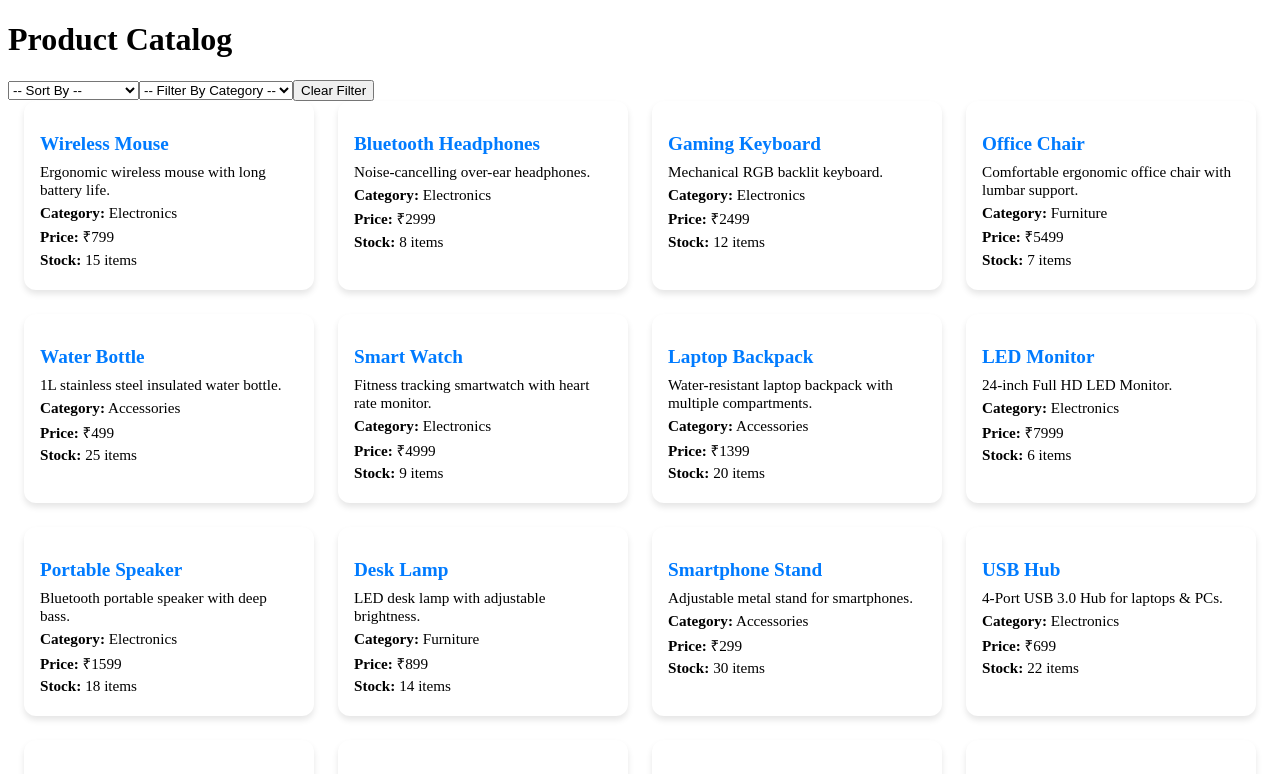
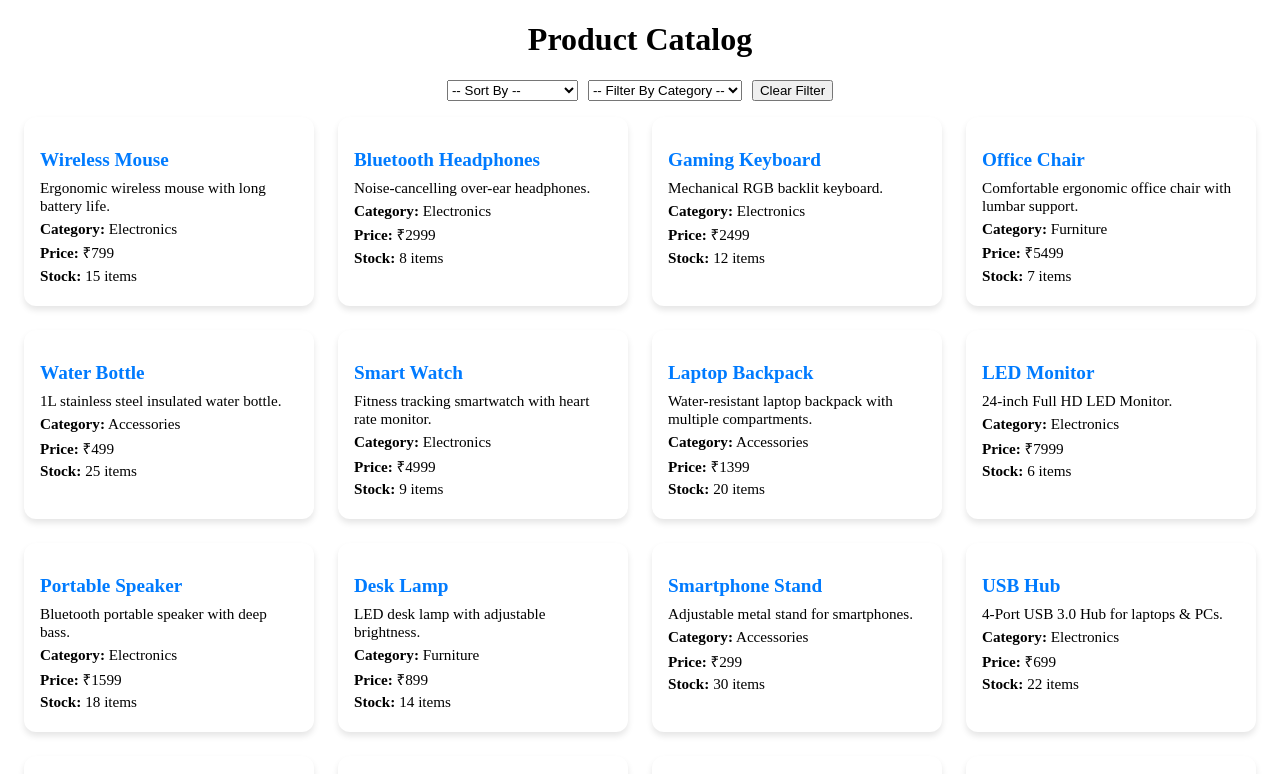
Before and after one commit to Padmakumar18/-Product-Catalog-App, an Angular app in the folder myapp/: page / in a window 1280 px wide. Shown: the top 774 px of the page. Built offline with nearby package versions, Linux system fonts and the light colour scheme.

Commit message:
Code updated

```diff
--- a/myapp/src/app/app.component.css
+++ b/myapp/src/app/app.component.css
@@ -1,6 +1,3 @@
-/* app.component.css */
-
-/* Page Title */
 .title {
   text-align: center;
   font-size: 2.5rem;
@@ -8,7 +5,6 @@
   color: #333;
 }
 
-/* Filters and Sorting Buttons */
 .buttons {
   display: flex;
   flex-wrap: wrap;
--- a/myapp/src/app/app.component.html
+++ b/myapp/src/app/app.component.html
@@ -1,6 +1,5 @@
 <h1 class="title">Product Catalog</h1>
 
-<!-- Filters and Sort Options -->
 <div class="buttons">
   <select [(ngModel)]="selectedOption">
     <option value="">-- Sort By --</option>
--- a/myapp/src/app/components/product-detail/product-detail.component.css
+++ b/myapp/src/app/components/product-detail/product-detail.component.css
@@ -1,5 +1,3 @@
-/* product-detail.component.css */
-
 :host {
     display: block;
     max-width: 600px;
@@ -38,4 +36,5 @@
 
   a:hover {
     text-decoration: underline;
+    cursor: pointer;
   }
--- a/myapp/src/app/components/product-detail/product-detail.component.html
+++ b/myapp/src/app/components/product-detail/product-detail.component.html
@@ -1,6 +1,6 @@
 <div *ngIf="product">
     <h1>{{ product.name }}</h1>
-    <img [src]="product.image" alt="{{product.name}}">
+    <!-- <img [src]="product.image" alt="{{product.name}}"> -->
     <p>{{ product.description }}</p>
     <p><strong>Price:</strong> ₹{{ product.price }}</p>
     <p><strong>Stock:</strong> {{ product.stock }}</p>
--- a/myapp/src/app/components/product-list/product-list.component.css
+++ b/myapp/src/app/components/product-list/product-list.component.css
@@ -1,5 +1,3 @@
-/* product-list.component.css */
-
 .product-container {
     display: grid;
     grid-template-columns: repeat(auto-fit, minmax(270px, 1fr));
@@ -34,3 +32,14 @@
     margin: 0.3rem 0;
     font-size: 0.95rem;
   }
+
+  .buttons {
+    display: flex;
+    justify-content: center;
+    gap: 10px;
+    margin-bottom: 1em;
+  }
+
+  .title {
+    text-align: center;
+  }
```
Also changed, not shown: myapp/src/app/app.component.ts (+0 -34 lines).
